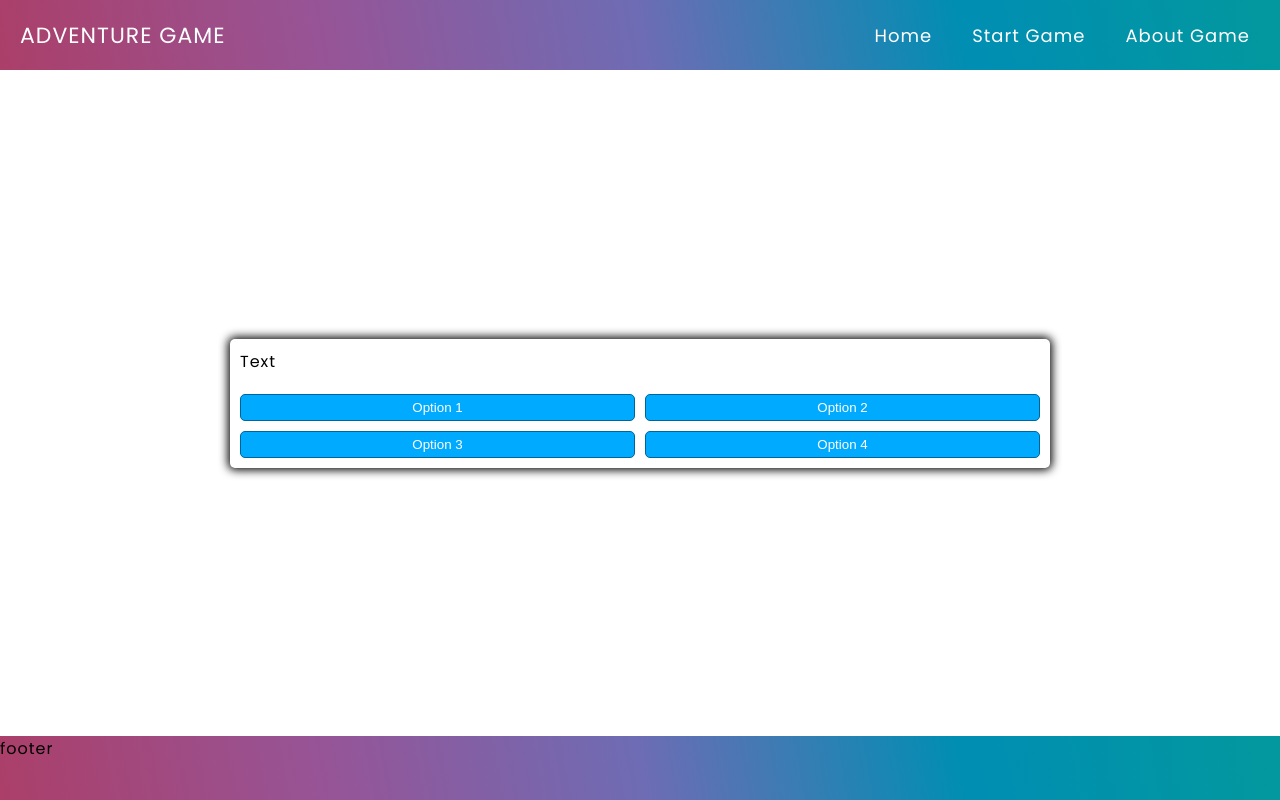
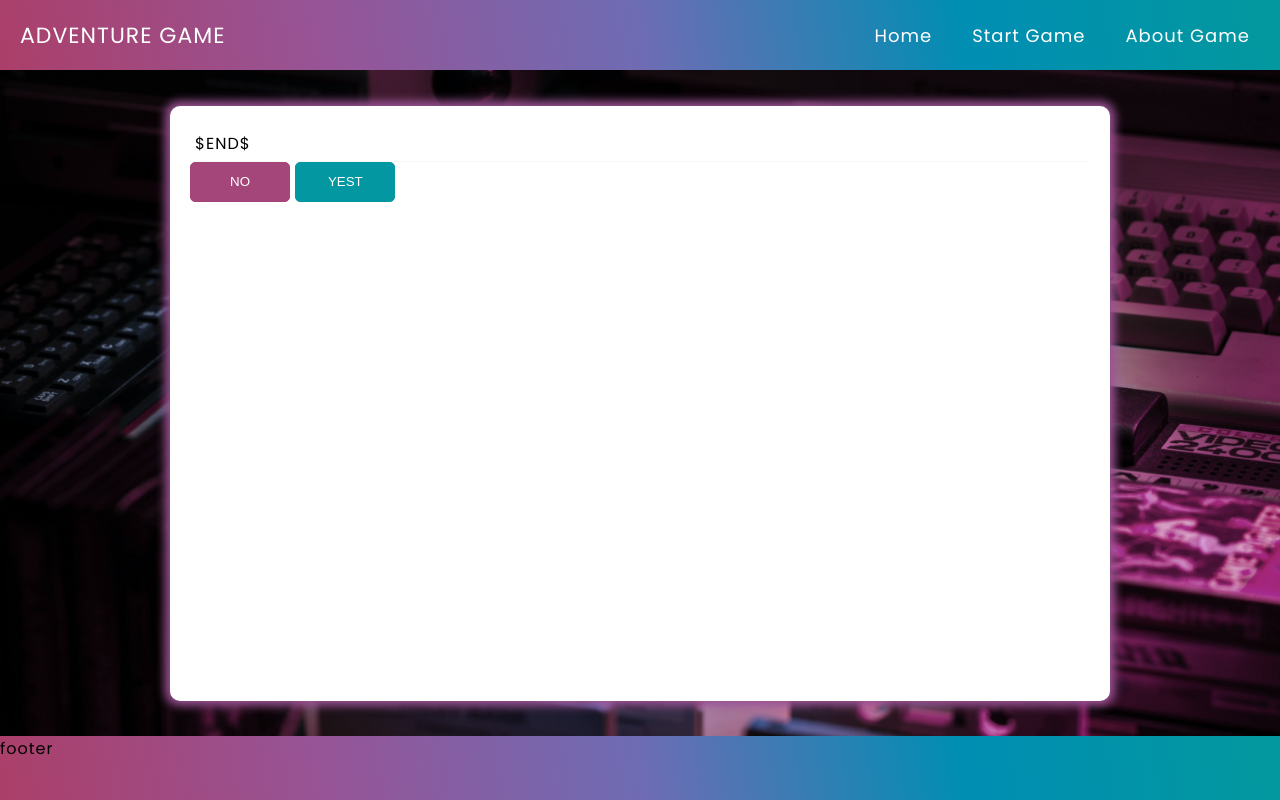
Before and after one commit to Dwarf95/text-based-adventure-game, a Django app: page /game in a window 1280 px wide. Run offline with Django 3.2, Linux system fonts and the light colour scheme; some libraries are stand-ins or nearby versions.

Commit message:
intro text setup

```diff
--- a/text_based_adventure_game/game/static/style.css
+++ b/text_based_adventure_game/game/static/style.css
@@ -14,12 +14,74 @@ body{
 }
 .wrapper{
     min-height: calc(100vh - 134px);
+        z-index: 2;
+    position: relative;
+}
+.bg-image{
+position: absolute;
+    width: 100%;
+    z-index: 1;
+    filter: saturate(0.5);
+        height: 100vh;
+    top: 0;
+}
+.danger-btn{
+    width: 100px;
+    height: 40px;
+    background: rgb(164,70,121);
+    color: white;
+    border: 1px solid rgb(164,70,121);
+    border-radius: 5px;
+}
+.danger-btn:hover{
+    cursor: pointer !important;
+}
+.danger-btn:focus{
+    outline: none !important;
+}
+.ok-btn{
+    width: 100px;
+    height: 40px;
+    background: rgb(2,151,161);
+    color: white;
+    border-radius: 5px;
+    border: 1px solid rgb(2,151,161);
+}
+.ok-btn:hover{
+cursor: pointer !important;
+}
+.ok-btn:focus{
+outline: none !important;
+}
+.fade-in-text{
+font-size: 20px;
+transform: scale(0.94);
+  animation: scale 3s forwards cubic-bezier(0.5, 1, 0.89, 1);
+  }
+.btn-start{
+    background-color: rgb(2, 150, 161) !important;
+    border: 2px solid rgb(153,82,146);
+    color: white;
+    text-decoration: none !important;
+    width: 200px;
+    height: 200px;
+    border-radius: 50%;
+    display: flex;
+    align-items: center;
+    font-size: 4em;
+    justify-content: center;
+    margin-right: auto;
+    margin-left: auto;
+    animation: float 2s ease-in-out infinite;
+
 }
 
 .footer{
     width: 100%;
     height: 64px;
     background-image: linear-gradient(260deg, #03989E 0%, #008EB3 25%, #6E6CB4 50%, #975496 75%, #AB3F69 100%);
+z-index: 200;
+    position: relative;
 }
 .main-nav {
   list-style-type: none;
@@ -55,15 +117,22 @@ body{
 }
 
 .container {
-  width: 800px;
-  max-width: 80%;
-  background-color: white;
-  padding: 10px;
-  border-radius: 5px;
-  box-shadow: 0 0 10px 2px;
-  margin: auto;
+      width: 900px;
+      height: 555px;
+    max-width: 80%;
+    background-color: white;
+    padding: 20px;
+    border-radius: 10px;
+    box-shadow: 0 0 10px 5px rgb(153,82,146);
+    margin: auto;
 }
+.container-header{
+    border-bottom: 1px solid #f8f8f8;
+    padding: 5px;
+}
+.container-actions{
 
+}
 .btn-grid {
   display: grid;
   grid-template-columns: repeat(2, auto);
@@ -133,6 +291,8 @@ body{
     justify-content: space-between;
     padding-bottom: 0;
     height: 70px;
+        z-index: 2;
+    position: relative;
     align-items: center;
   }
 
--- a/text_based_adventure_game/game/templates/base.html
+++ b/text_based_adventure_game/game/templates/base.html
@@ -6,10 +6,13 @@
     {% load static %}
     <link rel="stylesheet" href="{% static 'style.css' %}">
     <link rel="preconnect" href="https://fonts.gstatic.com">
-<link href="https://fonts.googleapis.com/css2?family=Poppins:ital,
-wght@0,100;0,200;0,300;0,400;0,500;1,100;1,200;1,300;1,400&display=swap" rel="stylesheet">
+    <link href="https://fonts.googleapis.com/css2?family=Poppins:ital,
+    wght@0,100;0,200;0,300;0,400;0,500;1,100;1,200;1,300;1,400&display=swap" rel="stylesheet">
+
+    <script src="https://kit.fontawesome.com/981f9c2744.js" crossorigin="anonymous"></script>
 </head>
 <body>
+<img class="bg-image" src="{% static 'bg.jpg' %}" alt="bg"/>
 <nav class="header">
     <a href="/" class="logo">ADVENTURE GAME</a>
     <ul class="main-nav">
--- a/text_based_adventure_game/game/templates/game.html
+++ b/text_based_adventure_game/game/templates/game.html
@@ -5,14 +5,15 @@
 
 <div class="wrapper-container">
     <div class="container">
-  <div id="text">Text</div>
-  <div id="option-buttons" class="btn-grid">
-    <button class="btn">Option 1</button>
-    <button class="btn">Option 2</button>
-    <button class="btn">Option 3</button>
-    <button class="btn">Option 4</button>
-  </div>
-</div>
+      <div class="container-header">
+        {% include "intro_text.html" %}
+      </div>
+      <div class="conatainer-content"></div>
+      <div class="container-actions">
+          <button type="button" class="danger-btn">NO</button>
+                    <button type="button" class="ok-btn">YEST</button>
+      </div>
+    </div>
 </div>
 
 {% endblock content%}
--- a/text_based_adventure_game/game/templates/index.html
+++ b/text_based_adventure_game/game/templates/index.html
@@ -2,5 +2,8 @@
 {% block title %}HOME{% endblock title %}
 {% block content %}
 {% load static %}
+<div class="wrapper-container">
+<a href="/game" class="btn-start"><i class="fas fa-play" style="margin-left: 10px;"></i></a>
 
+</div>
 {% endblock content%}
--- /dev/null
+++ b/text_based_adventure_game/game/templates/intro_text.html
@@ -0,0 +1,10 @@
+<!DOCTYPE html>
+<html lang="en">
+<head>
+  <meta charset="UTF-8">
+  <title>$Title$</title>
+</head>
+<body>
+$END$
+</body>
+</html>
```
Also changed, not shown: other parts of text_based_adventure_game/game/static/style.css (+104 -0 lines), text_based_adventure_game/game/static/bg.jpg (added).
